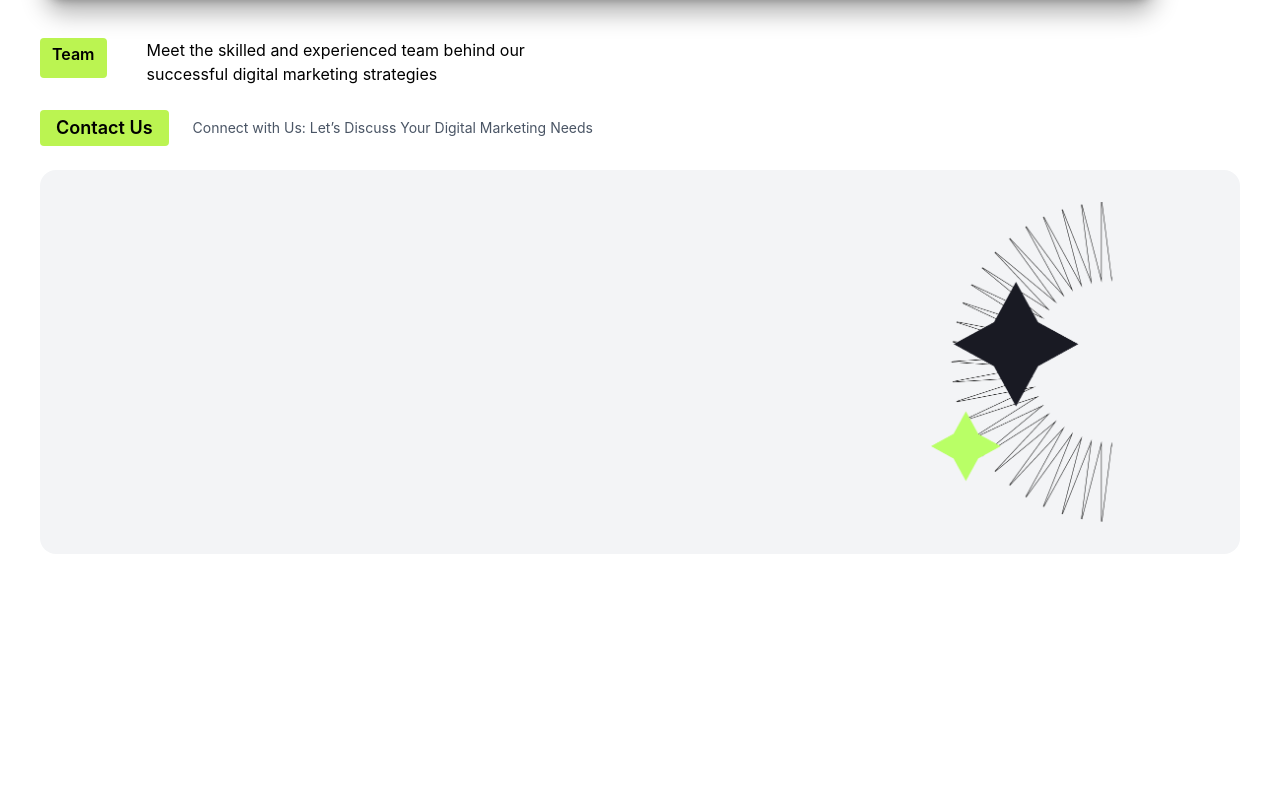
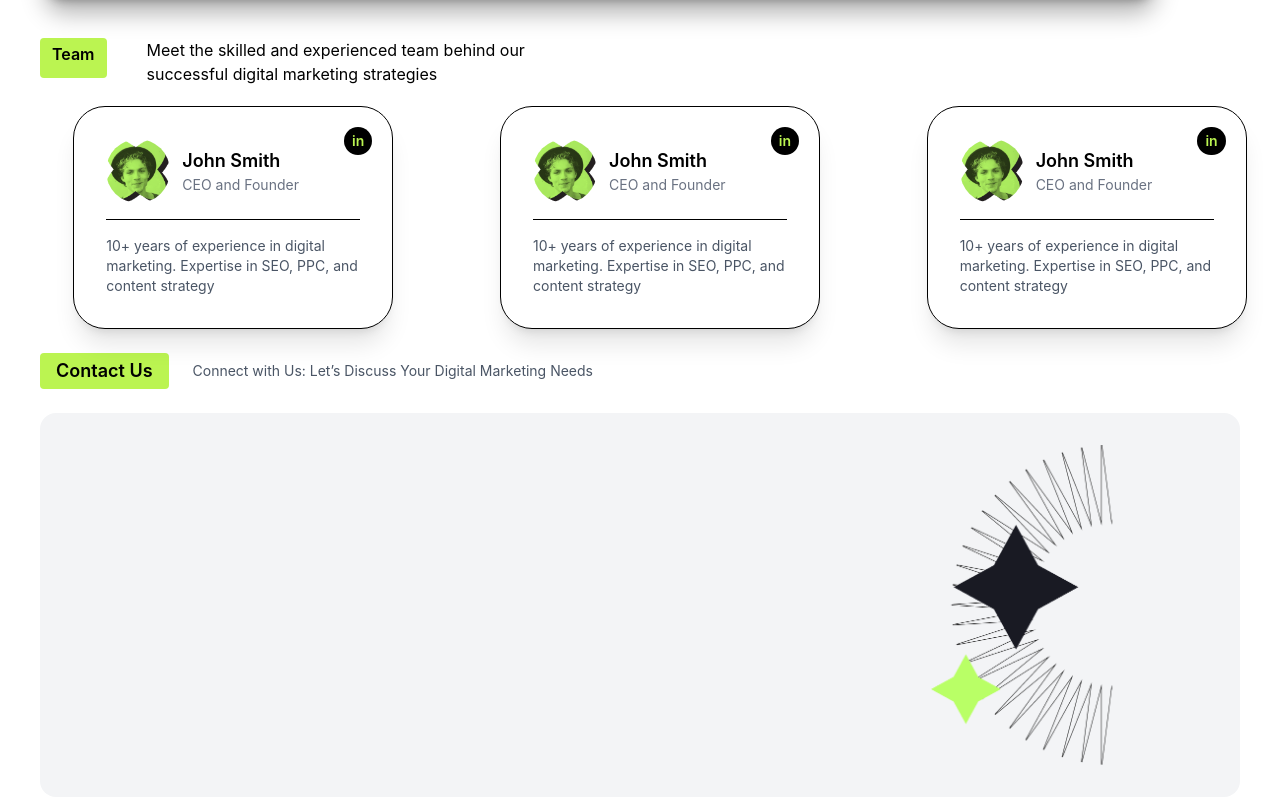
Before and after one commit to dattapatil8/Positivus, a React app in the folder Frontend/: page / in a window 1280 px wide. Shown: the part 3200-3997 px from the top of the page. Before the commit the page ends 3754 px from the top, so only its background shows below. Built offline with nearby package versions, Linux system fonts and the light colour scheme; the HTML template or start-up script is replaced by a standard one.

Commit message:
added css and props

```diff
--- a/Frontend/src/Components/Card.jsx
+++ b/Frontend/src/Components/Card.jsx
@@ -1,7 +1,31 @@
-export function Card(){
+export function Card({image,name,role,detail}){
     return(
         <>
+        <div className="  relative ml-10  mt-5 w-80 rounded-4xl border p-8 shadow-xl   bg-white">
 
+        <div className="flex justify-between items-center">
+
+             <div className="flex items-center gap-3">
+                <img
+                src={image}
+                className="w-16 h-16 rounded-full object-cover"
+                />
+                <div>
+                    <h2 className="font-semibold text-lg">{name}</h2>
+                    <p className="text-gray-500 text-sm">{role}</p>
+                </div>
+             </div>
+
+              <div className=" absolute top-5 right-5 bg-black text-lime-300  font-semibold text-sm  px-2 py-1 rounded-full">
+          in
+        </div>
+
+        </div>
+        <hr className="my-4" />
+
+
+      <p className="text-gray-600 text-sm">{detail}</p>
+        </div>
         </>
     )
 }
```
